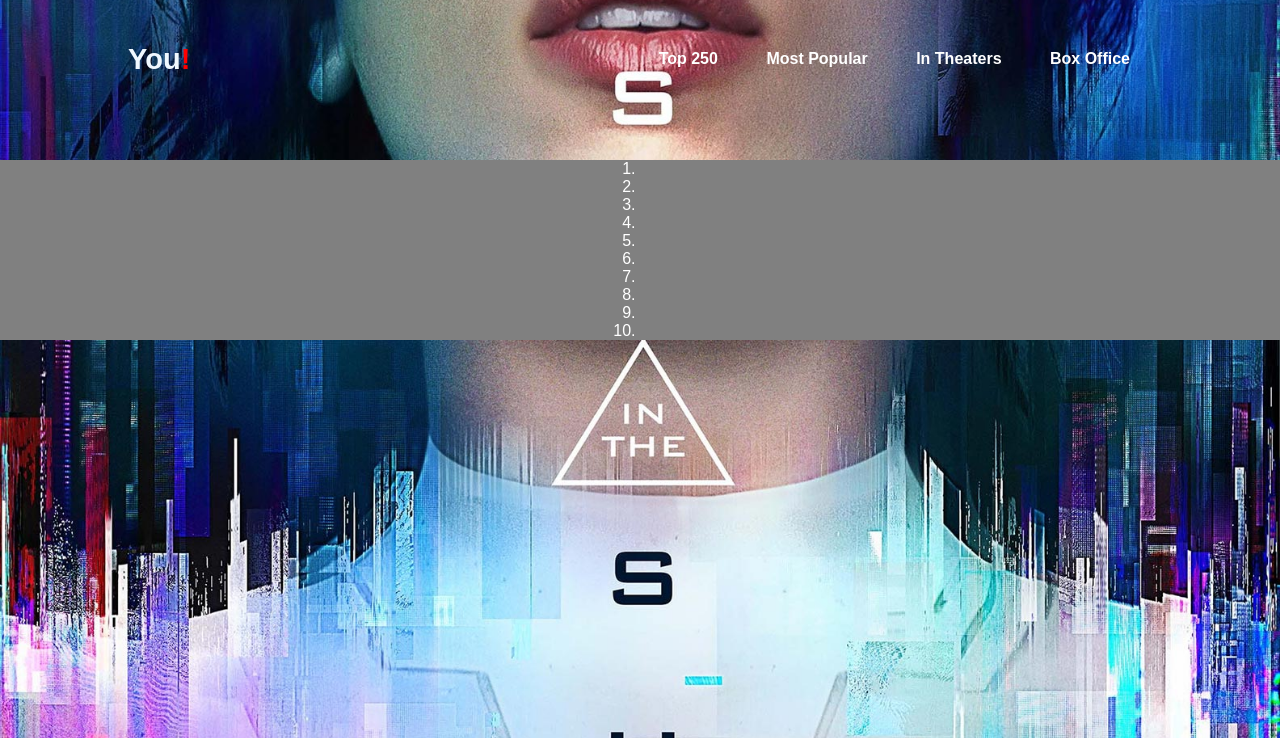
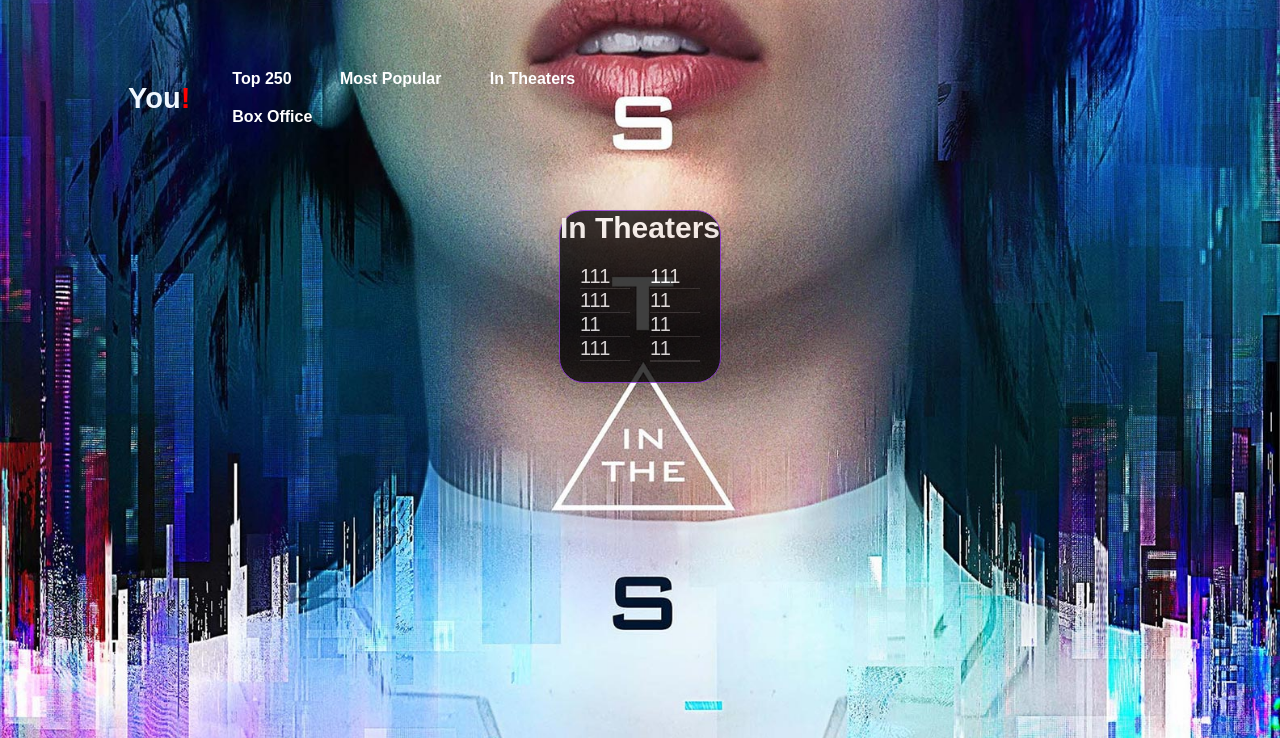
Before and after one commit to pargasparedes/You, a plain HTML site: page index.html in a window 1280 px wide. Both pictures are taken after a click on the link "In Theaters". Shown: the top 738 px of the page. Drawn offline with nearby package versions, Linux system fonts and the light colour scheme; no server answers.

Commit message:
In Theaters

```diff
--- a/index.html
+++ b/index.html
@@ -92,18 +92,28 @@
 <!-- In Theaters Section -->
     <section class="inTheaters" id="inTheaters">
         <div class="listTheaters">
-            <ol>
-                <li id="firstMovieTheaters"></li>
-                <li id="secondMovieTheaters"></li>
-                <li id="thirdMovieTheaters"></li>
-                <li id="fourthMovieTheaters"></li>
-                <li id="fifthMovieTheaters"></li>
-                <li id="sixthMovieTheaters"></li>
-                <li id="seventhMovieTheaters"></li>
-                <li id="eigthMovieTheaters"></li>
+            <h1>In Theaters</h1>
+            <ul>
+                <li id="firstMovieTheaters">111</li>
+                <hr />
+                <li id="secondMovieTheaters">111</li>
+                <hr />
+                <li id="thirdMovieTheaters">11</li>
+                <hr />
+                <li id="fourthMovieTheaters">111</li>
+                <hr />
+                <li id="fifthMovieTheaters">111</li>
+                <hr />
+                <li id="sixthMovieTheaters">11</li>
+                <hr />
+                <li id="seventhMovieTheaters">11</li>
+                <hr />
+                <li id="eigthMovieTheaters">11</li>
+                <hr />
                 <li id="ninethMovieTheaters"></li>
+                <hr />
                 <li id="tenthMovieTheaters"></li>
-            </ol>
+            </ul>
         </div>
     </section>
 
--- a/style.css
+++ b/style.css
@@ -226,7 +226,37 @@ footer {
 
 .listTheaters {
     display: flex;
+    flex-direction: column;
+    max-width: fit-content;
     justify-content: center;
     color: white;
-    background-color: gray;
+    background-color: black;
+    opacity: 75%;
+    border-style: solid;
+    border-width: 1px;
+    border-color: blueviolet;
+    border-radius: 25px;
+    font-size: 20px;
+    font-weight: lighter;
+    margin: auto;
+    margin-top: 50px;
 }
+
+ul {
+  columns: 2;
+  -webkit-columns: 2;
+  -moz-columns: 2;
+  list-style: none;
+  padding: 20px;
+}
+
+hr {
+  height: 1px;
+  border: none;
+  background-color: rgb(41, 39, 39);
+}
+
+h1 {
+margin: auto;
+
+}
```
